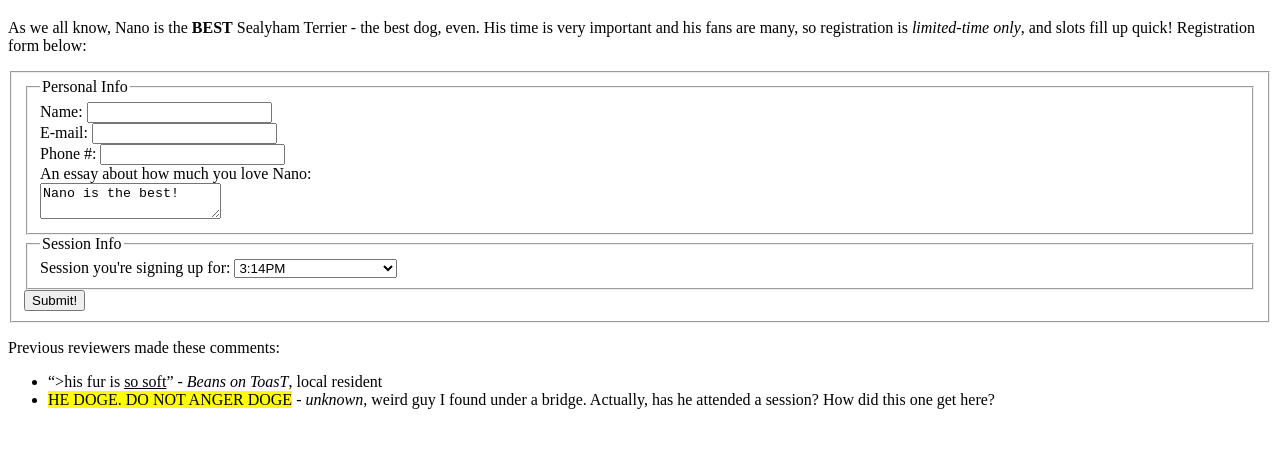
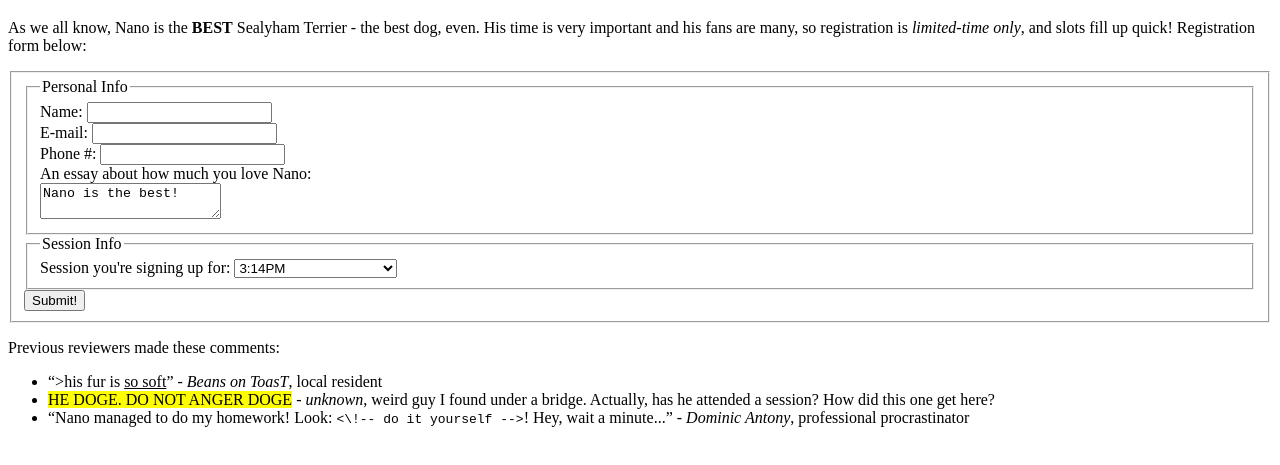
Before and after one commit to ah-OOG-ah/PWEB, a website: page src/index.html in a window 1280 px wide. Shown: the part 61-526 px from the top of the page. Drawn offline with Linux system fonts and the light colour scheme.

Commit message:
Update index.html

```diff
--- a/src/index.html
+++ b/src/index.html
@@ -49,6 +49,8 @@
         <li><q>>his fur is <u>so soft</u></q> - <cite>Beans on ToasT</cite>, local resident</li>
         <li><mark>HE DOGE. DO NOT ANGER DOGE</mark> - <cite>unknown</cite>, weird guy I found under a bridge. Actually,
           has he attended a session? How did this one get here?</li>
+        <li><q>Nano managed to do my homework! Look: <code><\!-- do it yourself --></code>! Hey, wait a minute...</q> -
+          <cite>Dominic Antony</cite>, professional procrastinator</li>
       </ul>
 
 
```
